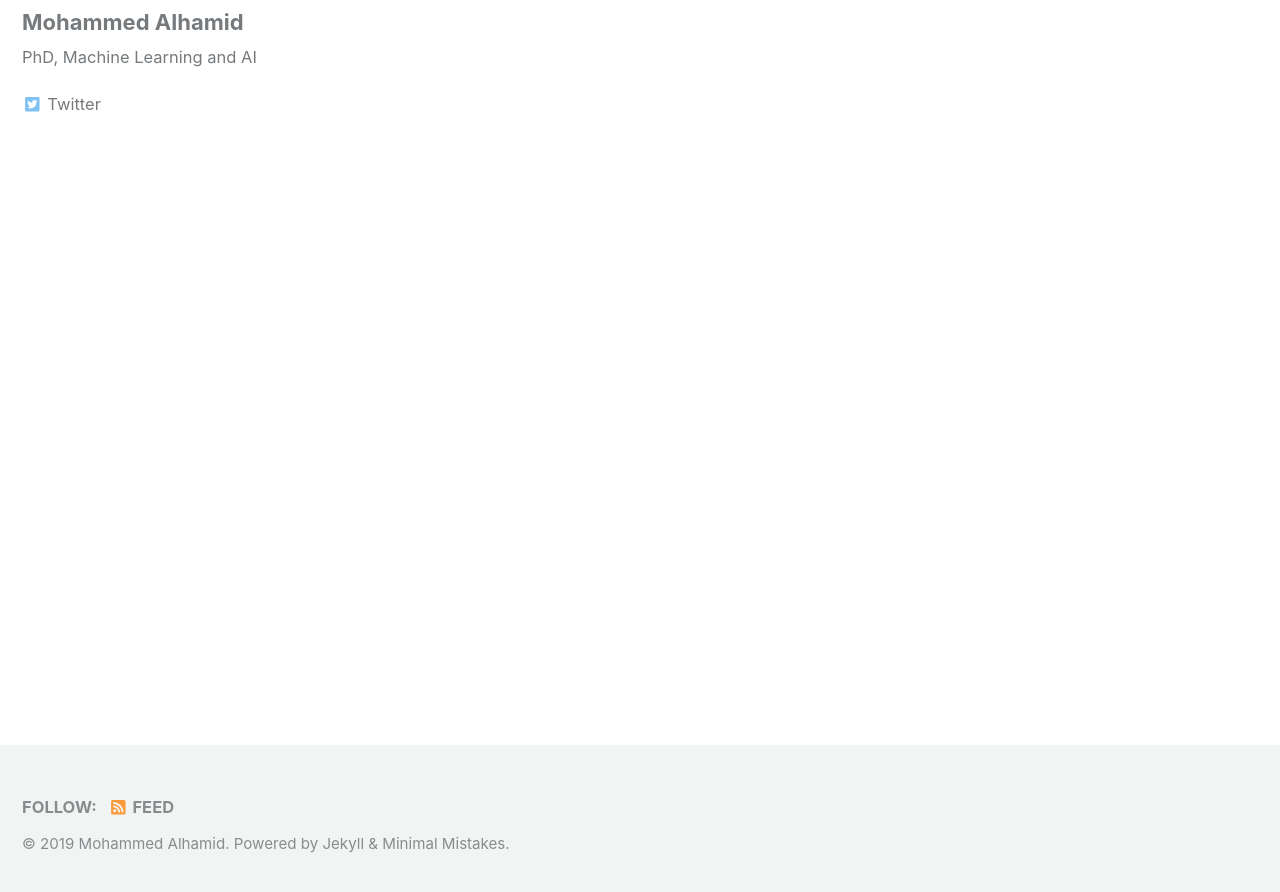
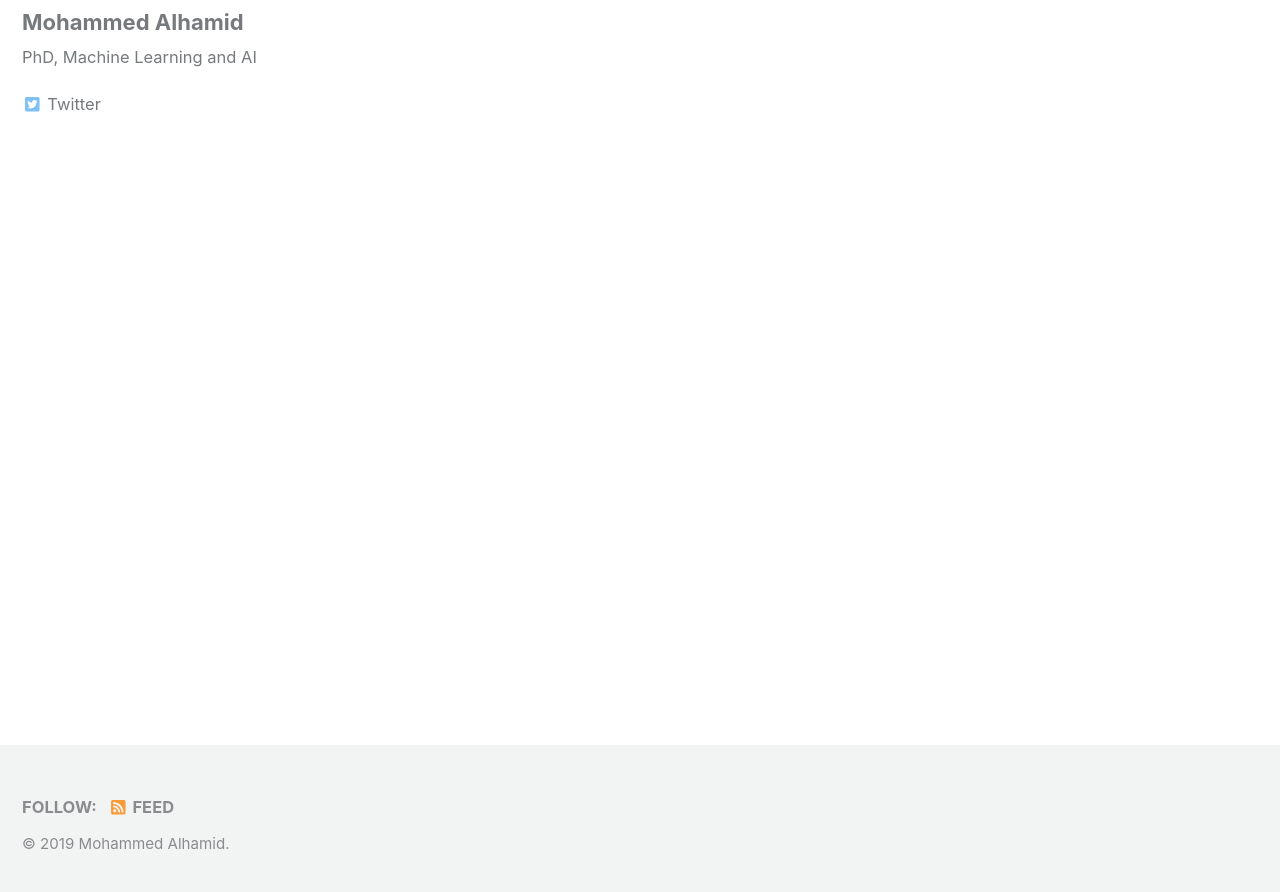
Before and after one commit to malhamid/malhamid.github.io, a Jekyll site: the page built from index.html, in a window 1280 px wide and 900 px high, scrolled down 222 px. Shown: the top 892 px of the window. Built offline with Jekyll 4.4.1, drawn with Linux system fonts in a browser that asks for light colours; cached includes are drawn as plain includes; nearby versions of some CDN libraries; the list of posts is cut into pages by our own code.

Commit message:
Update footer.html

```diff
--- a/_includes/footer.html
+++ b/_includes/footer.html
@@ -16,4 +16,4 @@
   </ul>
 </div>
 
-<div class="page__footer-copyright">&copy; {{ site.time | date: '%Y' }} {{ site.name | default: site.title }}. {{ site.data.ui-text[site.locale].powered_by | default: "Powered by" }} <a href="https://jekyllrb.com" rel="nofollow">Jekyll</a> &amp; <a href="https://mademistakes.com/work/minimal-mistakes-jekyll-theme/" rel="nofollow">Minimal Mistakes</a>.</div>
+<div class="page__footer-copyright">&copy; {{ site.time | date: '%Y' }} {{ site.name | default: site.title }}.
```
